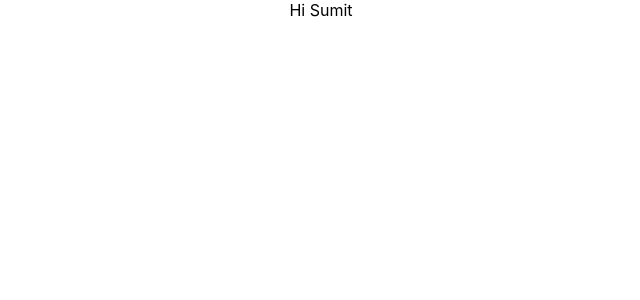
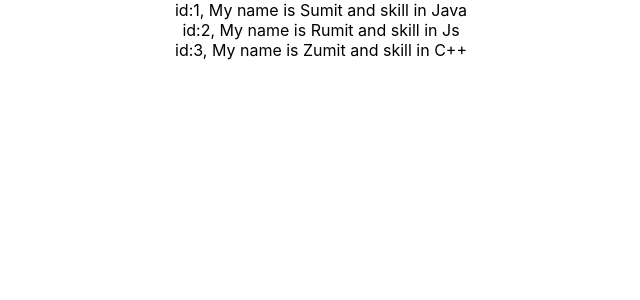
Before and after one commit to sammygojs/react-endToEnd, a React (Create React App) app: page / in a window 1280 px wide. Shown: the top 300 px of the page, without its empty margins (319-959 px from the left). Built offline with nearby package versions, Linux system fonts and the light colour scheme.

Commit message:
list rendering

```diff
--- a/src/App.js
+++ b/src/App.js
@@ -1,4 +1,5 @@
 import './App.css';
+import NameList from './components/NameList';
 // import Greet from './components/greet'
 // import Counter from './components/counter'
 // import Welcome from './components/welcome'
@@ -18,7 +19,8 @@ function App() {
       <Classclick/>
       <EventBind/> */}
       {/* <ParentComponent/> */}
-      <UserGreeting/>
+      {/* <UserGreeting/> */}
+      <NameList/>
     </div>
   );
 }
--- /dev/null
+++ b/src/components/NameList.js
@@ -0,0 +1,28 @@
+import React from 'react'
+import Person from './Person'
+
+
+export default function NameList() {
+  const names = [
+      {
+        id:1,
+        Name:"Sumit",
+        Skill:"Java"
+      },
+      {
+        id:2,
+        Name:"Rumit",
+        Skill:"Js"
+      },
+      {
+        id:3,
+        Name:"Zumit",
+        Skill:"C++"
+      }
+]
+  return (
+    <div>
+        {  names.map((name)=><Person key={name.id} person={name}/> ) }
+    </div>
+  )
+}
--- /dev/null
+++ b/src/components/Person.js
@@ -0,0 +1,7 @@
+import React from 'react'
+
+export default function Person({person}) {
+  return (
+    <div>id:{person.id}, My name is {person.Name} and skill in {person.Skill}</div>
+  )
+}
```
